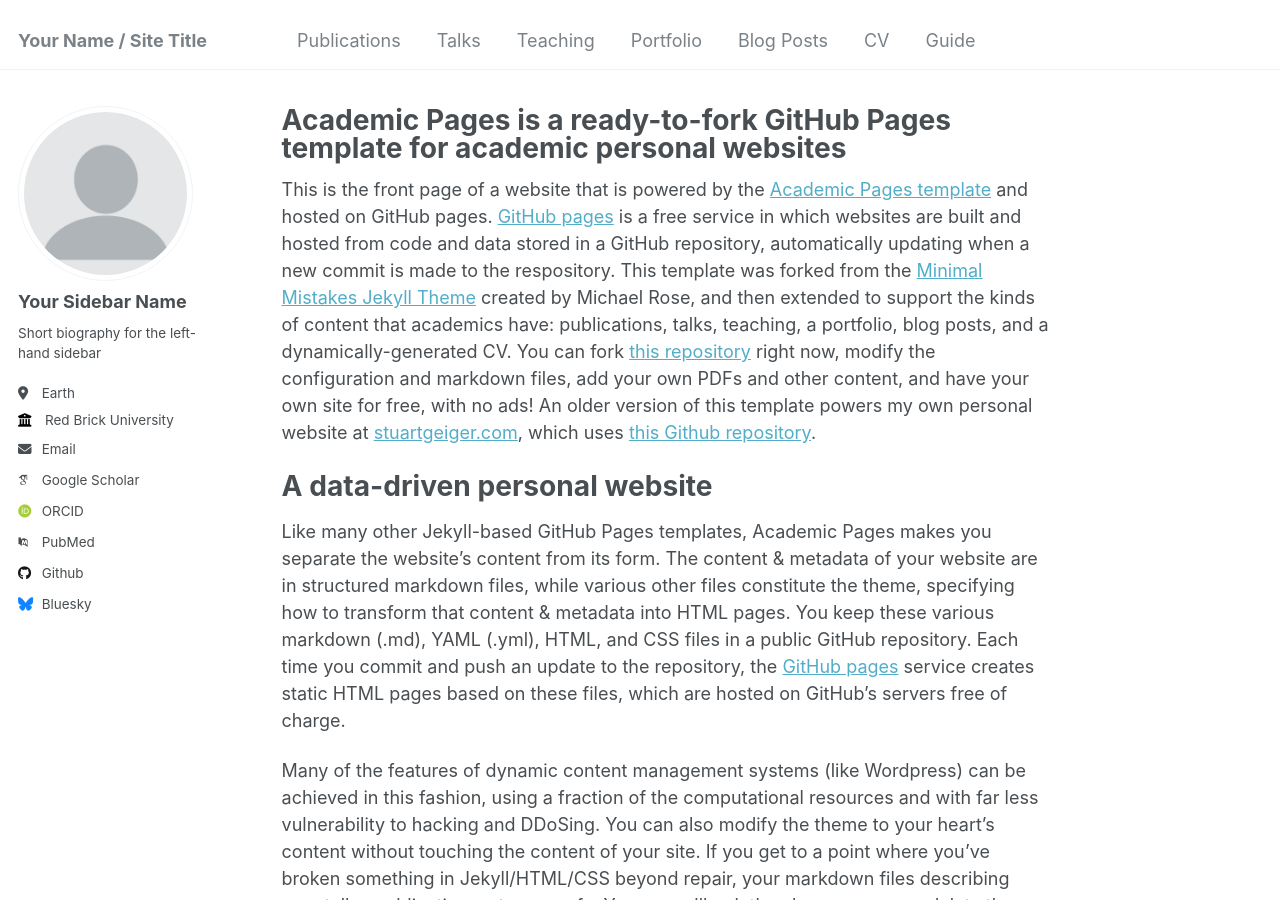
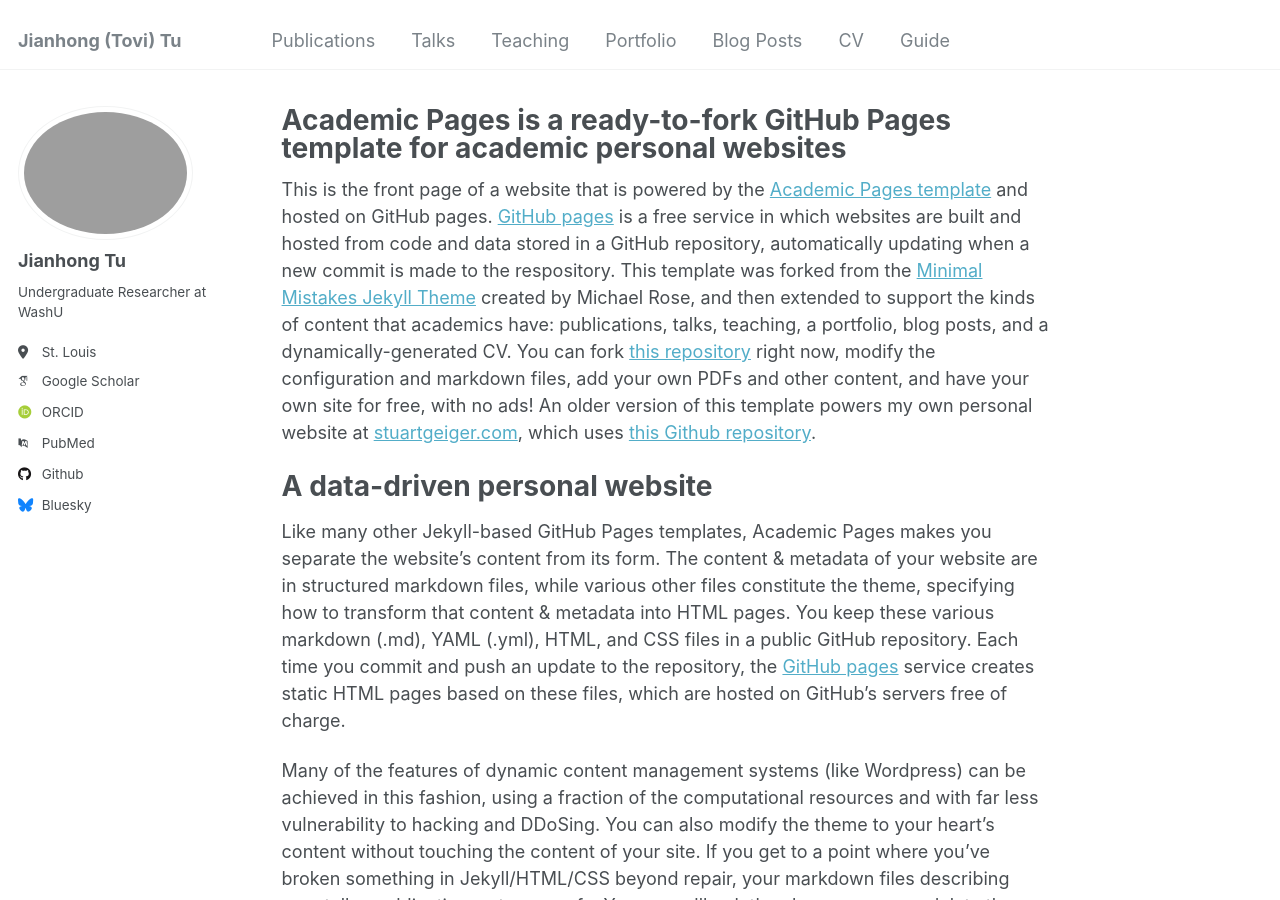
Before and after one commit to ToviTu/tovitu.github.io, a Jekyll site: the page built from _pages/about.md, in a window 1280 px wide and 900 px high. Built offline with Jekyll 4.4.1, drawn with Linux system fonts in a browser that asks for light colours; some web fonts are replaced.

Commit message:
working on about page

```diff
--- a/_config.yml
+++ b/_config.yml
@@ -8,7 +8,7 @@
 
 # Basic Site Settings
 locale                   : "en-US"
-title                    : "Your Name / Site Title"
+title                    : "Jianhong (Tovi) Tu"
 title_separator          : "-"
 name                     : &name "Your Name"
 description              : &description "personal description"
@@ -21,14 +21,14 @@ repository               : "academicpages/academicpages.github.io"
 #               Additional customization can be done by editing /_includes/author-profile.html
 author:
   # Biographic information
-  avatar           : "profile.png"
-  name             : "Your Sidebar Name"
+  avatar           : "profile.jpg"
+  name             : "Jianhong Tu"
   pronouns         : # example: "she/her"
-  bio              : "Short biography for the left-hand sidebar"
-  location         : "Earth"
-  employer         : "Red Brick University"
+  bio              : "Undergraduate Researcher at WashU"
+  location         : "St. Louis"
+  employer         : #"Red Brick University"
   uri              : # URL
-  email            : "none@example.org"
+  email            : #"none@example.org"
 
   # Academic websites
   arxiv            : # URL - Update with the correct link to your profile
```
